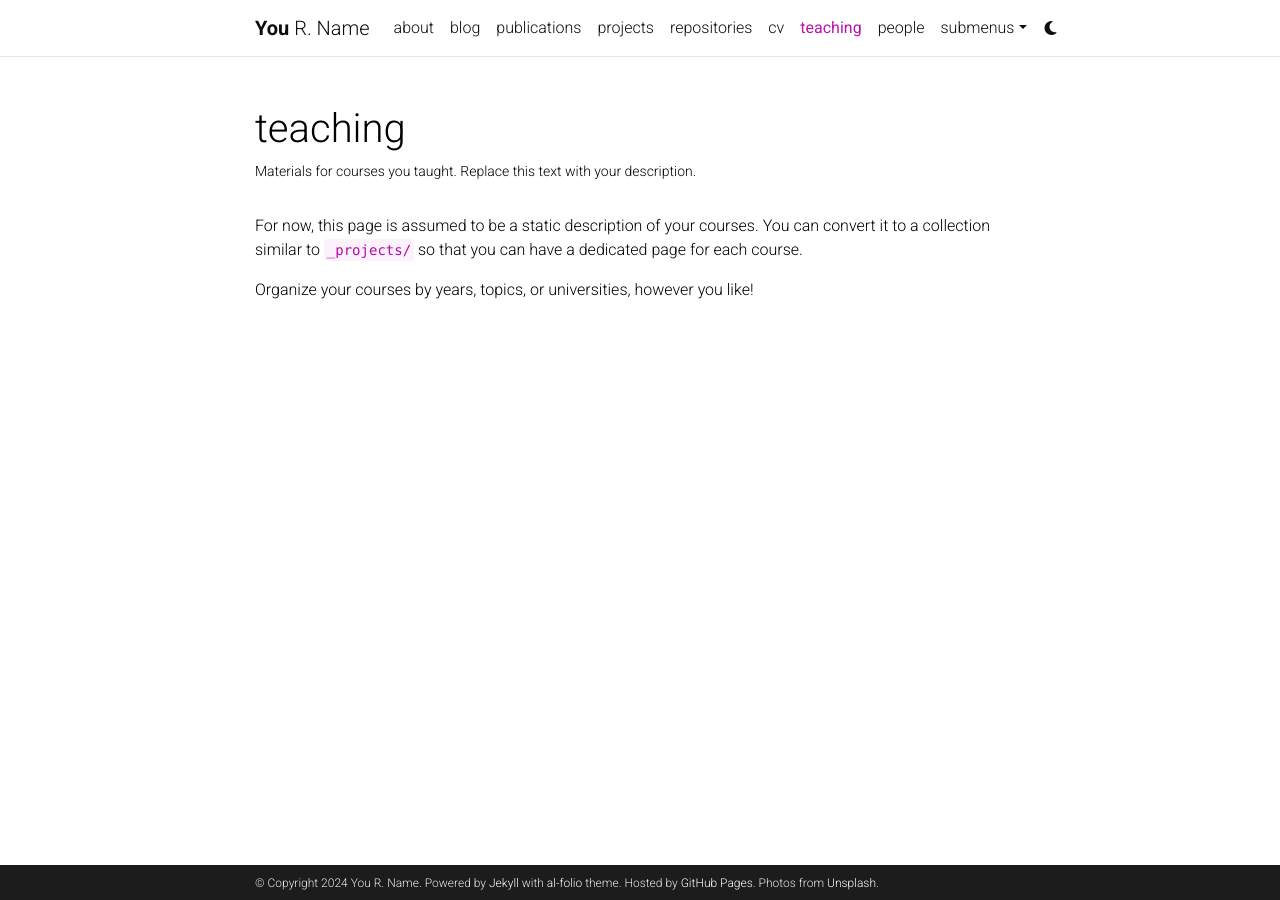
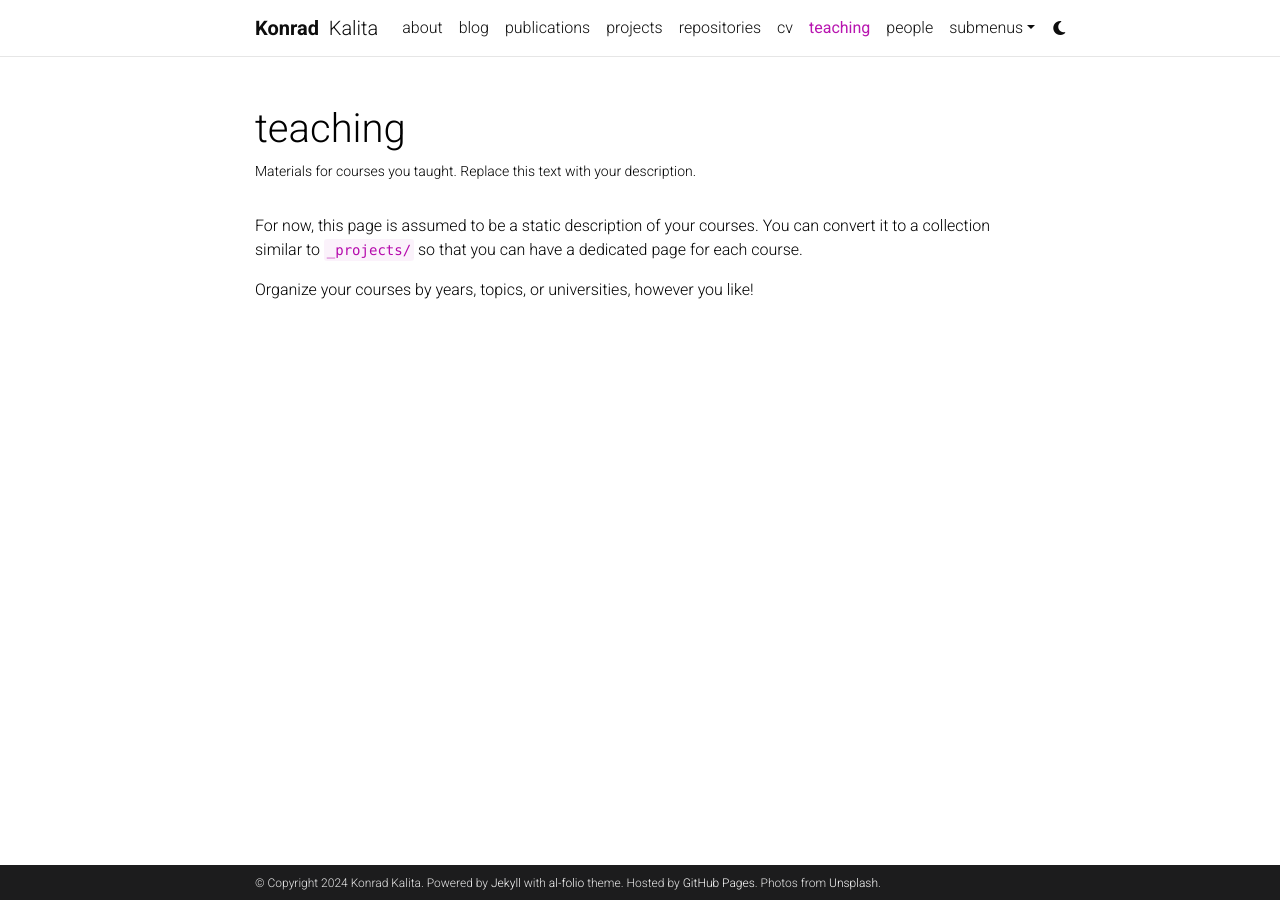
Before and after one commit to konradkalita/konradkalita, a Jekyll site: the page built from _pages/teaching.md, in a window 1280 px wide. Built offline with Jekyll 4.4.1, drawn with Linux system fonts in a browser that asks for light colours; comment, search, counter and statistics services are not loaded; a style sheet for code colours, icons or effects is not loaded.

Commit message:
Update _config.yml

```diff
--- a/_config.yml
+++ b/_config.yml
@@ -3,10 +3,10 @@
 # -----------------------------------------------------------------------------
 
 title: blank # the website title (if blank, full name will be used instead)
-first_name: You
-middle_name: R.
-last_name: Name
-email: you@example.com
+first_name: Konrad
+middle_name: ""
+last_name: Kalita
+email: blank
 description: > # the ">" symbol means to ignore newlines until "footer_text:"
   A simple, whitespace theme for academics. Based on [*folio](https://github.com/bogoli/-folio) design.
 footer_text: >
@@ -18,8 +18,8 @@
 lang: en # the language of your site (for example: en, fr, cn, ru, etc.)
 icon: ⚛️  # the emoji used as the favicon (alternatively, provide image name in /assets/img/)
 
-url: https://alshedivat.github.io # the base hostname & protocol for your site
-baseurl: /al-folio # the subpath of your site, e.g. /blog/. Leave blank for root
+url: https://konradkalita.github.io # the base hostname & protocol for your site
+baseurl:  # the subpath of your site, e.g. /blog/. Leave blank for root
 last_updated: false # set to true if you want to display last updated in the footer
 impressum_path:  # set to path to include impressum link in the footer, use the same path as permalink in a page, helps to conform with EU GDPR
 
```
